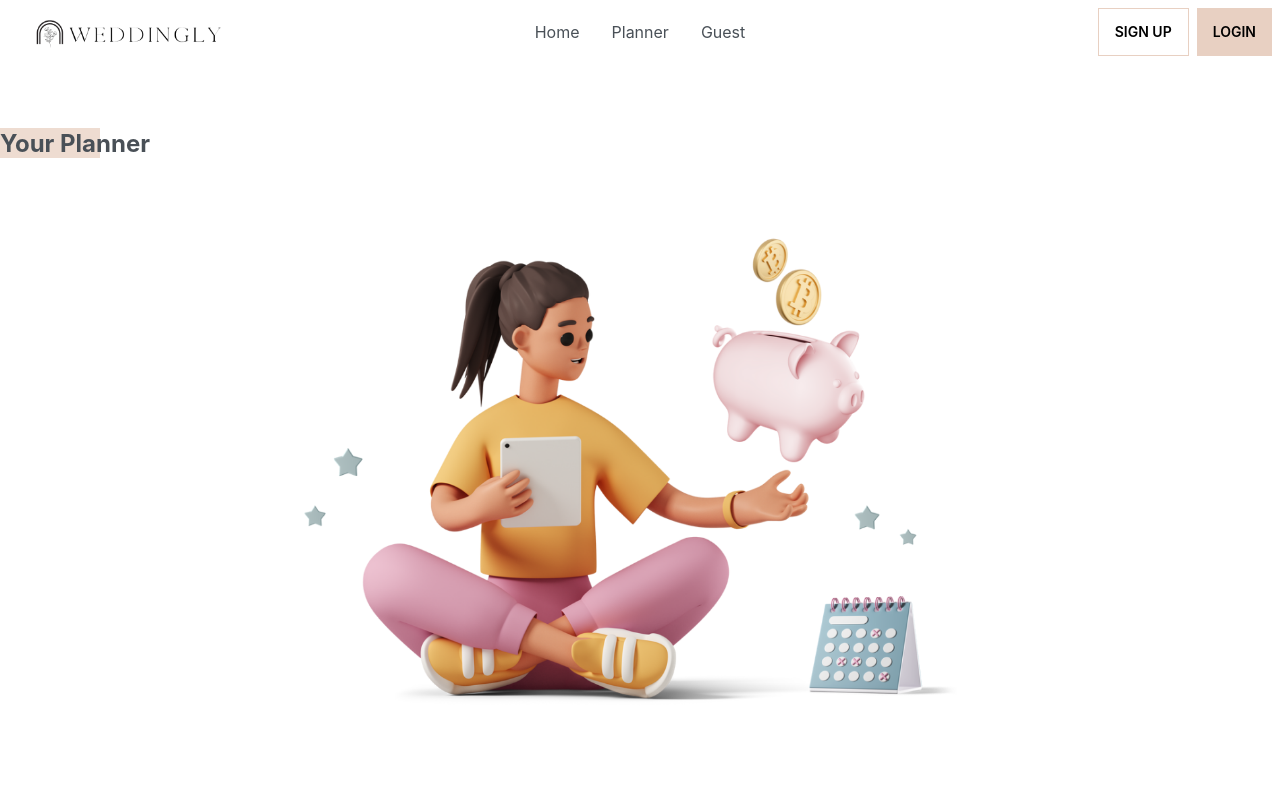
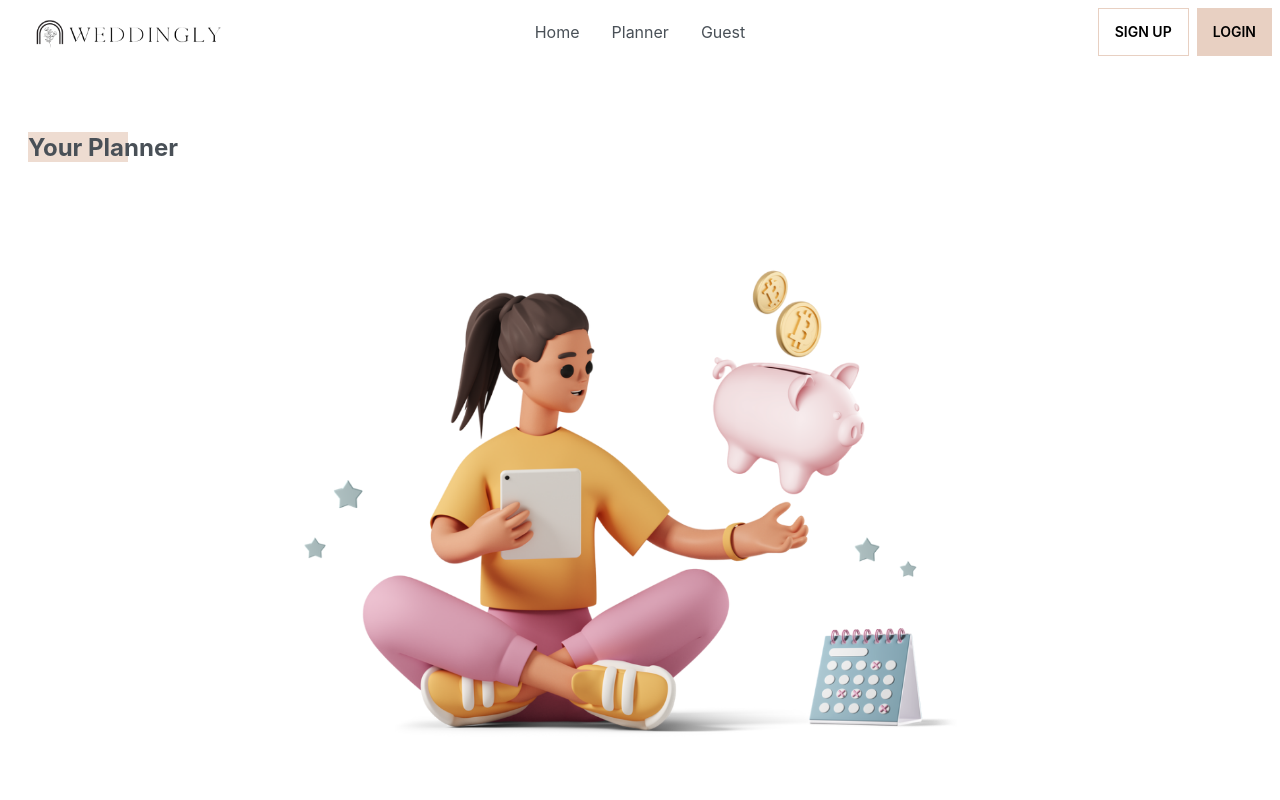
Before and after one commit to gillyhuga/weddingly, a Next.js app: page /planner in a window 1280 px wide. Shown: the top 800 px of the page. Built offline with nearby package versions, Linux system fonts and the light colour scheme.

Commit message:
title planner done

```diff
--- a/src/components/pages/planner/Hero/index.js
+++ b/src/components/pages/planner/Hero/index.js
@@ -13,8 +13,8 @@ const menu = [
 
 function Hero() {
   return (
-    <div className="bg-white pt-3 lg:pt-16">
-      <div className=" container mx-auto  lg:left-10 p-7 lg:p-0">
+    <div className="bg-white pt-3 lg:pt-10">
+      <div className=" container mx-auto  lg:left-10 p-7 lg:p-7">
         <h1 className="text-2xl font-bold absolute z-10">Your Planner</h1>
         <div className="relative left-0 bottom-0 ">
           <Image src={kotak} alt="" width={100} height={30} className="z-0" />
```
